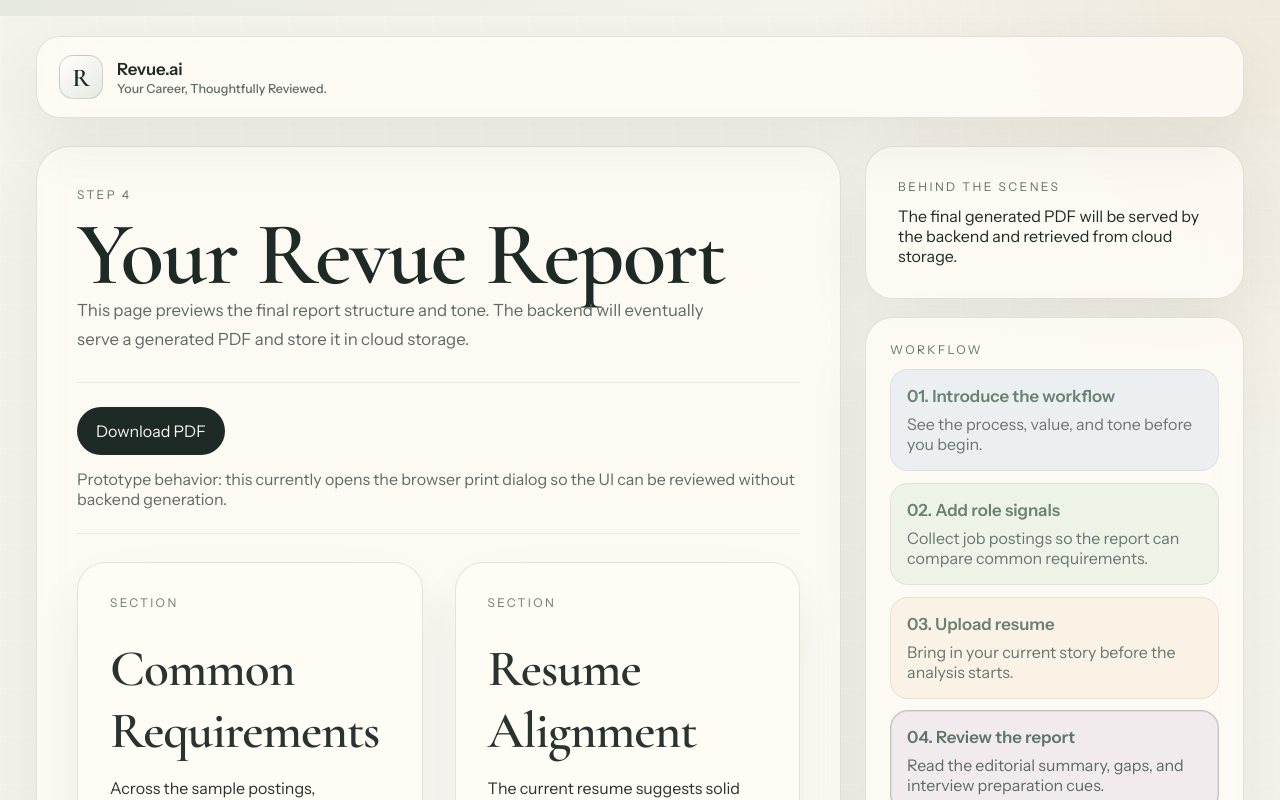
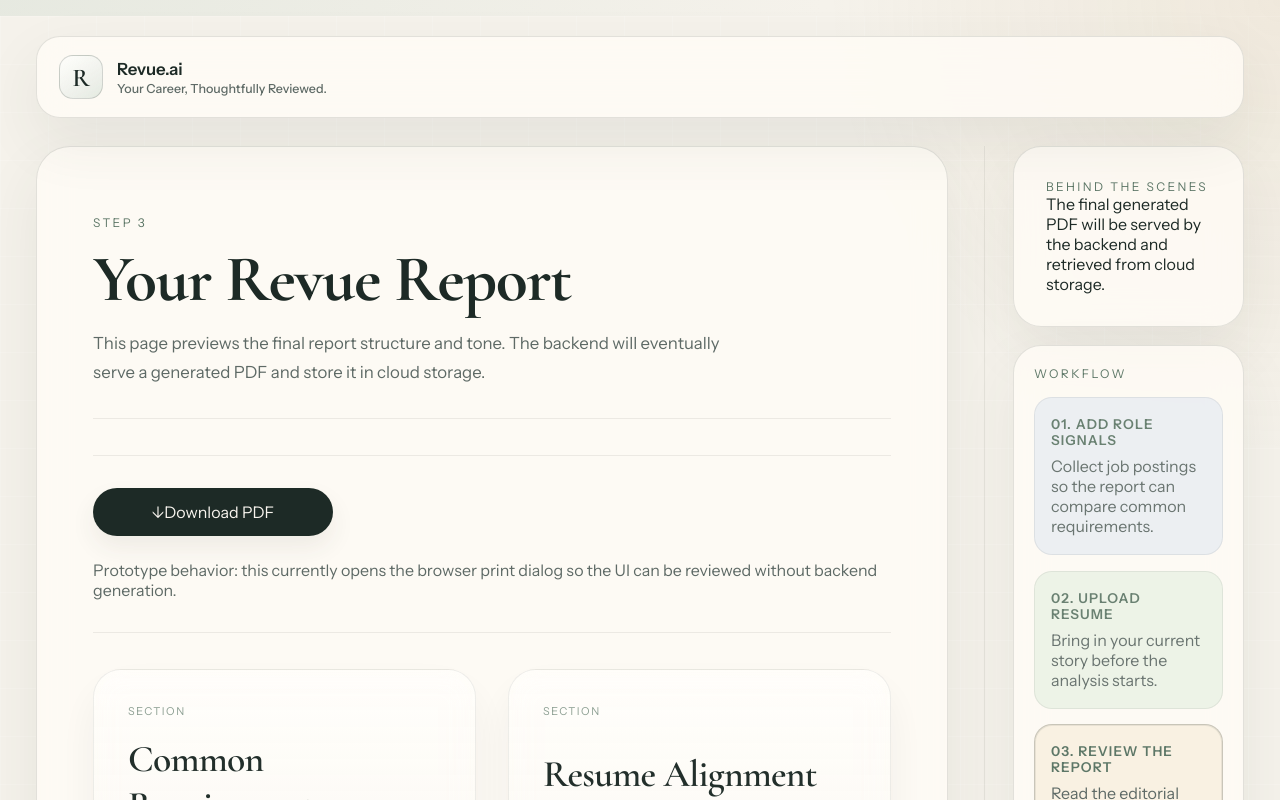
Before and after one commit to claudiafarkas/revue, a Next.js app in the folder frontend/: page /report in a window 1280 px wide. Shown: the top 800 px of the page. Built offline with nearby package versions, Linux system fonts and the light colour scheme.

Commit message:
up updates across the entire site

```diff
--- a/frontend/src/components/ProgressRail.tsx
+++ b/frontend/src/components/ProgressRail.tsx
@@ -12,22 +12,17 @@ type ProgressRailProps = {
 
 const steps: ProgressStep[] = [
   {
-    label: '01. Introduce the workflow',
-    detail: 'See the process, value, and tone before you begin.',
-    href: '/',
-  },
-  {
-    label: '02. Add role signals',
+    label: '01. Add role signals',
     detail: 'Collect job postings so the report can compare common requirements.',
     href: '/postings',
   },
   {
-    label: '03. Upload resume',
+    label: '02. Upload resume',
     detail: 'Bring in your current story before the analysis starts.',
     href: '/resume',
   },
   {
-    label: '04. Review the report',
+    label: '03. Review the report',
     detail: 'Read the editorial summary, gaps, and interview preparation cues.',
     href: '/report',
   },
--- a/frontend/src/components/StepShell.tsx
+++ b/frontend/src/components/StepShell.tsx
@@ -7,6 +7,7 @@ type StepShellProps = PropsWithChildren<{
   title: string;
   description: string;
   aside?: ReactNode;
+  className?: string;
 }>;
 
 export function StepShell({
@@ -15,10 +16,11 @@ export function StepShell({
   title,
   description,
   aside,
+  className,
   children,
 }: StepShellProps) {
   return (
-    <section className="step-layout">
+    <section className={className ? `step-layout ${className}` : 'step-layout'}>
       <div className="step-layout__main">
         <div className="page-heading">
           <p className="eyebrow">{eyebrow}</p>
--- a/frontend/src/pages/HomePage.tsx
+++ b/frontend/src/pages/HomePage.tsx
@@ -37,7 +37,7 @@ export function HomePage() {
     <div className="home-stack">
       <section className="hero-panel">
         <div className="hero-panel__copy">
-          <p className="eyebrow">Career Review System</p>
+          <h2 className="hero-panel__brand">Revue.ai</h2>
           <h1>Your Career, Thoughtfully Reviewed.</h1>
           <p className="lede">
             Revue.ai turns scattered job descriptions and one resume into a calm,
@@ -55,7 +55,7 @@ export function HomePage() {
         </div>
 
         <div className="hero-panel__feature-card">
-          <p className="eyebrow">Editorial Snapshot</p>
+          <p className="eyebrow" style={{ marginBottom: '10px' }}>Editorial Snapshot</p>
           <div className="feature-card__row">
             <span>Common requirements</span>
             <strong>Communication, systems thinking, product intuition</strong>
@@ -85,7 +85,7 @@ export function HomePage() {
       <section className="magazine-grid" id="how-it-works">
         <div className="section-intro">
           <p className="eyebrow">How It Works</p>
-          <h2>A measured, four-page flow</h2>
+          <h2>A measured, three-page flow</h2>
         </div>
         <div className="card-grid card-grid--three">
           {workflow.map((item, index) => (
--- a/frontend/src/pages/JobPostingsPage.tsx
+++ b/frontend/src/pages/JobPostingsPage.tsx
@@ -43,7 +43,7 @@ export function JobPostingsPage() {
 
   return (
     <StepShell
-      stepIndex={1}
+      stepIndex={0}
       eyebrow="Step 1"
       title="Collect the job postings"
       description="Paste three role descriptions or URLs. Revue will use them later to identify repeated requirements and themes."
--- a/frontend/src/pages/ReportPage.tsx
+++ b/frontend/src/pages/ReportPage.tsx
@@ -31,8 +31,9 @@ const reportSections = [
 export function ReportPage() {
   return (
     <StepShell
-      stepIndex={3}
-      eyebrow="Step 4"
+      className="step-layout--report"
+      stepIndex={2}
+      eyebrow="Step 3"
       title="Your Revue Report"
       description="This page previews the final report structure and tone. The backend will eventually serve a generated PDF and store it in cloud storage."
       aside={
@@ -43,8 +44,11 @@ export function ReportPage() {
       }
     >
       <div className="report-toolbar">
-        <button type="button" className="button button--primary" onClick={() => window.print()}>
-          Download PDF
+        <button type="button" className="button button--primary report-toolbar__download" onClick={() => window.print()}>
+          <span className="report-toolbar__icon" aria-hidden="true">
+            ↓
+          </span>
+          <span>Download PDF</span>
         </button>
         <p>Prototype behavior: this currently opens the browser print dialog so the UI can be reviewed without backend generation.</p>
       </div>
@@ -59,7 +63,7 @@ export function ReportPage() {
         ))}
       </div>
 
-      <div className="form-actions form-actions--split">
+      <div className="form-actions form-actions--report">
         <Link href="/processing" className="button button--ghost">
           Back
         </Link>
--- a/frontend/src/styles/global.css
+++ b/frontend/src/styles/global.css
@@ -88,6 +88,7 @@ p {
 .footer-note,
 .hero-panel,
 .editorial-card,
+.usecase-card,
 .step-layout__main,
 .progress-rail,
 .info-panel,
@@ -155,7 +156,7 @@ main {
 }
 
 .eyebrow {
-  margin-bottom: 12px;
+  margin-bottom: 0;
   text-transform: uppercase;
   letter-spacing: 0.2em;
   font-size: 0.75rem;
@@ -169,25 +170,32 @@ main {
   line-height: 1.7;
 }
 
-.home-stack,
+.home-stack {
+  display: grid;
+  gap: 0;
+}
+
 .magazine-grid {
   display: grid;
-  gap: 48px;
+  gap: 24px;
+  padding: 56px 0;
+  border-top: 1px solid rgba(29, 42, 38, 0.07);
 }
 
 .hero-panel {
   display: grid;
-  grid-template-columns: minmax(0, 1.5fr) minmax(280px, 0.9fr);
-  gap: 40px;
-  padding: clamp(40px, 6vw, 72px);
+  grid-template-columns: minmax(0, 1.4fr) minmax(0, 1fr);
+  gap: 56px;
+  padding: clamp(48px, 7vw, 88px) clamp(48px, 7vw, 80px);
   border-radius: 36px;
   position: relative;
+  align-items: start;
 }
 
 .hero-panel::after {
   content: '↓';
   position: absolute;
-  bottom: -56px;
+  bottom: -44px;
   left: 50%;
   transform: translateX(-50%);
   font-size: 1.8rem;
@@ -203,14 +211,40 @@ main {
 
 .hero-panel__copy {
   display: grid;
-  gap: 24px;
+  gap: 28px;
+  padding-top: 8px;
+}
+
+.hero-panel__brand {
+  font-size: clamp(1.4rem, 2.5vw, 2rem);
+  font-family: 'Cormorant Garamond', serif;
+  font-weight: 600;
+  color: var(--sage-strong);
+  letter-spacing: -0.01em;
 }
 
 .hero-panel h1,
 .page-heading h1,
 .not-found-panel h1 {
+  line-height: 0.96;
+  margin-top: 4px;
+  margin-bottom: 4px;
+}
+
+.hero-panel h1 {
   font-size: clamp(3rem, 7vw, 5.8rem);
-  line-height: 0.92;
+}
+
+.page-heading h1,
+.not-found-panel h1 {
+  font-size: clamp(2.2rem, 5vw, 3.6rem);
+}
+
+.page-heading {
+  display: grid;
+  gap: 10px;
+  padding-bottom: 28px;
+  border-bottom: 1px solid rgba(29, 42, 38, 0.08);
 }
 
 .hero-panel__actions,
@@ -226,23 +260,36 @@ main {
 .hero-panel__feature-card {
   display: grid;
   align-content: start;
-  gap: 20px;
-  padding: 28px;
-  border-radius: 26px;
-  background: linear-gradient(180deg, rgba(255, 255, 255, 0.65), rgba(232, 239, 235, 0.55));
-  border: 1px solid rgba(29, 42, 38, 0.12);
+  gap: 0;
+  padding: 36px 44px;
+  margin-top: 56px;
+  border-radius: 22px;
+  background: linear-gradient(180deg, rgba(255, 255, 255, 0.45), rgba(232, 239, 235, 0.3));
+  border: 1px solid rgba(29, 42, 38, 0.07);
+  box-shadow: 0 8px 32px rgba(49, 58, 54, 0.05);
+  font-size: 0.92rem;
+  line-height: 1.6;
 }
 
 .feature-card__row {
   display: grid;
-  gap: 12px;
-  padding-top: 20px;
-  border-top: 1px solid rgba(29, 42, 38, 0.08);
+  gap: 7px;
+  padding-top: 22px;
+  padding-bottom: 22px;
+  border-top: 1px solid rgba(29, 42, 38, 0.07);
+}
+
+.feature-card__row:last-child {
+  padding-bottom: 0;
 }
 
 .feature-card__row:first-child {
   padding-top: 0;
   border-top: none;
+}
+
+.feature-card__eyebrow {
+  margin-bottom: 4px;
 }
 
 .feature-card__row span,
@@ -255,13 +302,21 @@ main {
   color: var(--muted);
 }
 
+.field-group__message {
+  font-size: 0.82rem;
+  opacity: 0.85;
+}
+
 .section-intro {
   display: grid;
-  gap: 14px;
-  padding: 16px 4px;
+  gap: 12px;
+  padding: 0;
 }
 
-.section-intro h2,
+.section-intro h2 {
+  font-size: clamp(2.4rem, 4.5vw, 3.8rem);
+}
+
 .upload-zone h2,
 .report-card h2 {
   font-size: clamp(2rem, 4vw, 3.2rem);
@@ -330,8 +385,9 @@ main {
 
 .step-layout {
   display: grid;
-  grid-template-columns: minmax(0, 1.7fr) minmax(280px, 0.8fr);
-  gap: 24px;
+  grid-template-columns: minmax(0, 1fr) 260px;
+  gap: 36px;
+  align-items: start;
 }
 
 .step-layout__main,
@@ -339,22 +395,24 @@ main {
 .processing-panel,
 .not-found-panel {
   border-radius: 34px;
-  padding: clamp(24px, 4vw, 40px);
+  padding: clamp(36px, 5vw, 56px);
 }
 
 .step-layout__main {
   display: grid;
-  gap: 28px;
+  gap: 36px;
 }
 
 .step-layout__aside {
   display: grid;
   gap: 18px;
   align-content: start;
+  border-left: 1px solid rgba(29, 42, 38, 0.07);
+  padding-left: 28px;
 }
 
 .progress-rail {
-  padding: 24px;
+  padding: 20px;
   border-radius: 28px;
 }
 
@@ -368,10 +426,10 @@ main {
 .progress-rail__item {
   display: grid;
   gap: 8px;
-  padding: 16px;
+  padding: 18px 16px;
   border: 1px solid rgba(29, 42, 38, 0.08);
   border-radius: 18px;
-  margin-top: 12px;
+  margin-top: 16px;
   transition: background-color 220ms ease, border-color 220ms ease, transform 220ms ease;
 }
 
@@ -390,7 +448,10 @@ main {
 }
 
 .progress-rail__item strong {
-  font-size: 1.05rem;
+  font-size: 0.85rem;
+  font-weight: 700;
+  text-transform: uppercase;
+  letter-spacing: 0.08em;
 }
 
 .progress-rail__item--section-1 {
@@ -427,19 +488,26 @@ main {
 .form-panel,
 .processing-panel {
   display: grid;
-  gap: 28px;
+  gap: 24px;
   padding: 36px;
   border-radius: 28px;
 }
 
 .field-group {
   display: grid;
-  gap: 14px;
+  gap: 12px;
+  padding: 24px;
+  border-radius: 20px;
+  border: 1px solid rgba(29, 42, 38, 0.08);
+  background: rgba(255, 255, 255, 0.35);
 }
 
 .field-group__label {
   font-weight: 600;
-  font-size: 1rem;
+  font-size: 0.8rem;
+  text-transform: uppercase;
+  letter-spacing: 0.1em;
+  color: var(--sage-strong);
 }
 
 .field,
@@ -475,6 +543,24 @@ main {
 
 .form-actions--split {
   justify-content: space-between;
+  padding-top: 16px;
+  border-top: 1px solid rgba(29, 42, 38, 0.07);
+  margin-top: 8px;
+}
+
+.form-actions--preview {
+  justify-content: flex-end;
+  padding-top: 20px;
+  border-top: 1px solid rgba(29, 42, 38, 0.07);
+  margin-top: auto;
+}
+
+.form-actions--report {
+  justify-content: flex-end;
+  gap: 14px;
+  padding-top: 24px;
+  border-top: 1px solid rgba(29, 42, 38, 0.08);
+  margin-top: 20px;
 }
 
 .button {
@@ -520,7 +606,8 @@ main {
 }
 
 .upload-grid {
-  grid-template-columns: minmax(0, 1fr) minmax(280px, 0.9fr);
+  grid-template-columns: 1fr;
+  gap: 28px;
 }
 
 .upload-zone,
@@ -528,7 +615,7 @@ main {
   display: grid;
   place-items: center;
   gap: 18px;
-  min-height: 320px;
+  min-height: 300px;
   padding: 40px;
   text-align: center;
 }
@@ -540,12 +627,19 @@ main {
 
 .document-preview {
   display: grid;
-  gap: 16px;
+  gap: 18px;
+  align-content: start;
+}
+
+.document-preview__stage {
+  display: grid;
+  min-height: 620px;
 }
 
 .document-preview__frame {
   width: 100%;
   min-height: 620px;
+  height: 100%;
   border: 0;
   border-radius: 22px;
   background: rgba(255, 255, 255, 0.75);
@@ -597,9 +691,22 @@ main {
 
 .report-toolbar {
   justify-content: space-between;
-  padding: 24px 0;
+  gap: 24px;
+  padding: 32px 0;
   border-top: 1px solid rgba(29, 42, 38, 0.08);
   border-bottom: 1px solid rgba(29, 42, 38, 0.08);
+}
+
+.report-toolbar__download {
+  min-width: 240px;
+  padding: 0 24px;
+  border-color: rgba(29, 42, 38, 0.12);
+  box-shadow: 0 12px 24px rgba(49, 58, 54, 0.08);
+}
+
+.report-toolbar__icon {
+  font-size: 1rem;
+  line-height: 1;
 }
 
 .report-grid {
@@ -610,8 +717,42 @@ main {
 
 .report-card {
   display: grid;
-  gap: 16px;
-  opacity: 0.95;
+  gap: 18px;
+  padding: 34px;
+  opacity: 0.98;
+  border: 1px solid rgba(29, 42, 38, 0.08);
+  background: linear-gradient(180deg, rgba(255, 255, 255, 0.5), rgba(245, 242, 236, 0.42));
+  box-shadow: 0 20px 48px rgba(49, 58, 54, 0.06);
+}
+
+.report-card .eyebrow {
+  font-size: 0.68rem;
+  letter-spacing: 0.14em;
+  opacity: 0.72;
+}
+
+.report-card h2 {
+  font-size: clamp(1.7rem, 3vw, 2.35rem);
+}
+
+.report-card p:last-child {
+  line-height: 1.75;
+  padding-top: 16px;
+  border-top: 1px solid rgba(29, 42, 38, 0.07);
+}
+
+.step-layout--report .step-layout__main {
+  padding-top: clamp(44px, 6vw, 68px);
+}
+
+.step-layout--report .page-heading {
+  gap: 14px;
+  padding-bottom: 32px;
+}
+
+.step-layout--report .page-heading h1 {
+  font-size: clamp(2.5rem, 5.8vw, 4.1rem);
+  font-weight: 700;
 }
 
 .not-found-panel {
@@ -621,10 +762,11 @@ main {
 
 .mission-statement {
   font-size: 1.15rem;
-  line-height: 1.8;
+  line-height: 1.85;
   color: var(--muted);
-  max-width: 85ch;
-  padding: 4px;
+  max-width: 72ch;
+  padding: 0;
+  margin-top: 8px;
 }
 
 .usecases-grid {
@@ -635,18 +777,15 @@ main {
 
 .usecase-card {
   display: grid;
-  gap: 12px;
-  padding: 24px;
-  border-radius: 20px;
-  background: rgba(255, 255, 255, 0.4);
-  border: 1px solid rgba(29, 42, 38, 0.08);
-  transition: all 200ms ease;
+  gap: 16px;
+  padding: 32px;
+  border-radius: 28px;
+  transition: transform 200ms ease, box-shadow 200ms ease;
 }
 
 .usecase-card:hover {
-  background: rgba(255, 255, 255, 0.6);
-  border-color: rgba(29, 42, 38, 0.14);
   transform: translateY(-2px);
+  box-shadow: 0 32px 72px rgba(49, 58, 54, 0.11);
 }
 
 .usecase-card h3 {
@@ -677,6 +816,20 @@ main {
   .form-actions--split {
     align-items: flex-start;
     flex-direction: column;
+  }
+
+  .report-toolbar__download {
+    width: 100%;
+    min-width: 0;
+  }
+
+  .form-actions--report {
+    align-items: stretch;
+    flex-direction: column;
+  }
+
+  .form-actions--report .button {
+    width: 100%;
   }
 }
 
```
Also changed, not shown: frontend/src/pages/ResumeUploadPage.tsx (+15 -13 lines).
